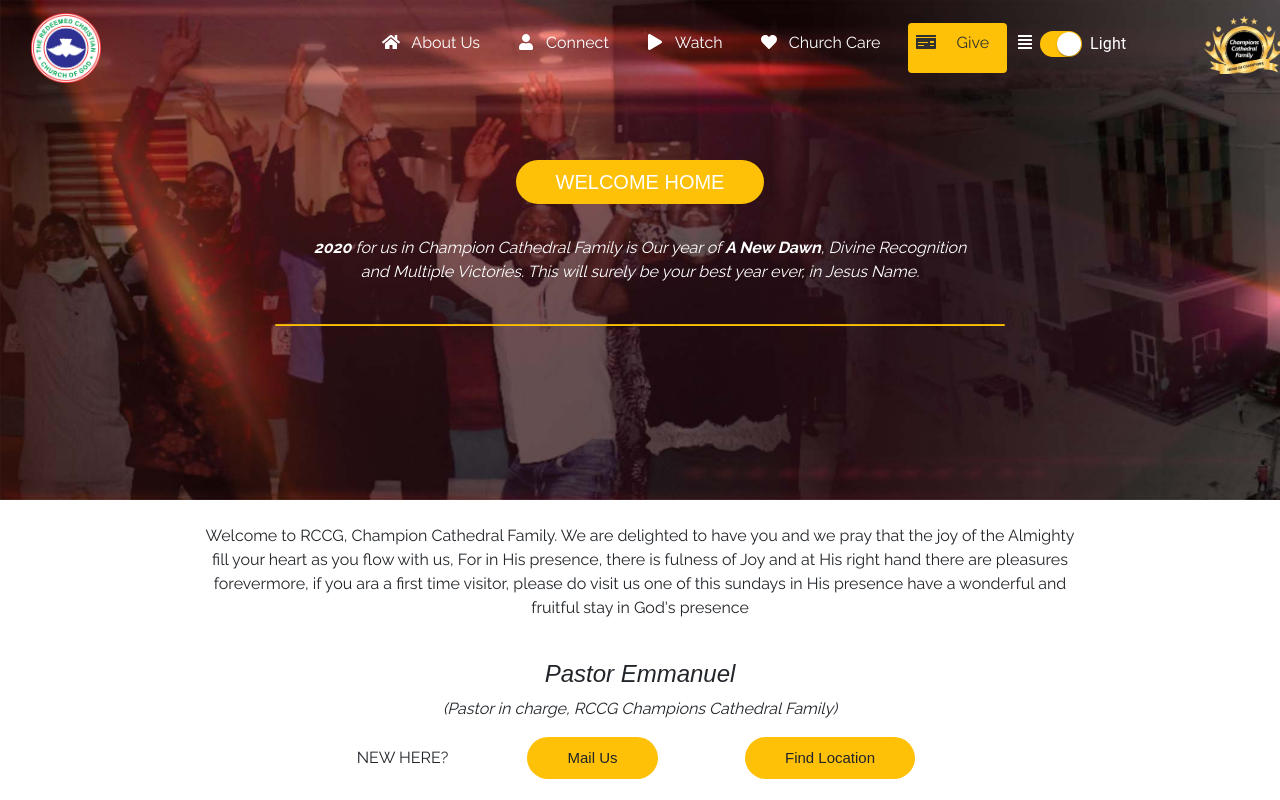
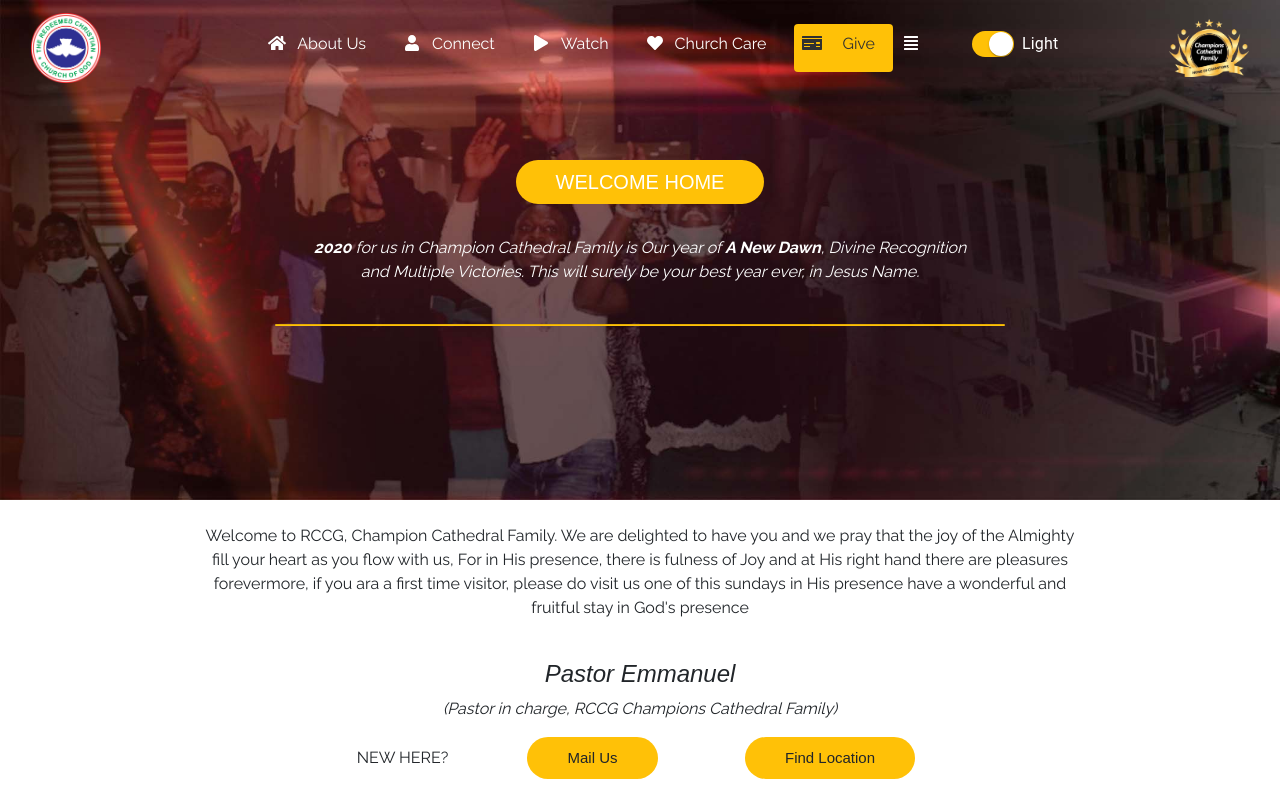
Before and after one commit to Dogunfx/champion-site, a Next.js app: page / in a window 1280 px wide. Built offline with nearby package versions, Linux system fonts and the light colour scheme; a web font is replaced by a local one.

Commit message:
Adjust the switch component in the Navbar

```diff
--- a/components/NavBar.jsx
+++ b/components/NavBar.jsx
@@ -24,7 +24,7 @@
 export default function NavBar() {
   return (
     <Container fluid>
-      <Row>
+      <Row className="align-items-center">
         <Col className="mr-auto ">
           <Navbar bg="" variant="dark" expand="lg">
             <Navbar.Brand href="#home">
@@ -98,22 +98,28 @@
                     </Col>
                   </Row>
                 </Nav.Link>
-                <div className="">
-                  <CustomizedSwitches />
-                </div>
               </Nav>
             </Navbar.Collapse>
           </Navbar>
         </Col>
-        <Col sm={1} className="col-3">
+        <Col sm={3} className="col-3">
+          <Row className="align-items-center">
+            <Col sm={3}>
+              <div className="">
+                <CustomizedSwitches />
+              </div>
+            </Col>
+            <Col>
               <div className="p-3 text-right ">
                 <img
                   src="/images/logo.png"
                   alt=""
                   width="80"
-              className="d-inline-block align-top"
+                  className="d-inline-block align-middle"
                 />
               </div>
+            </Col>
+          </Row>
         </Col>
       </Row>
     </Container>
```
Lines whose indentation alone changed are shown as unchanged.
